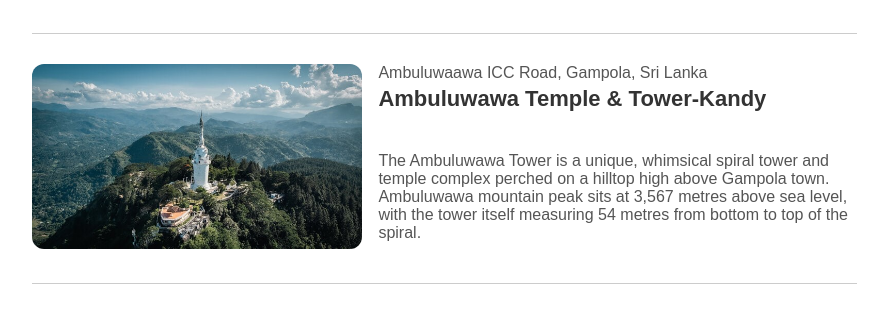
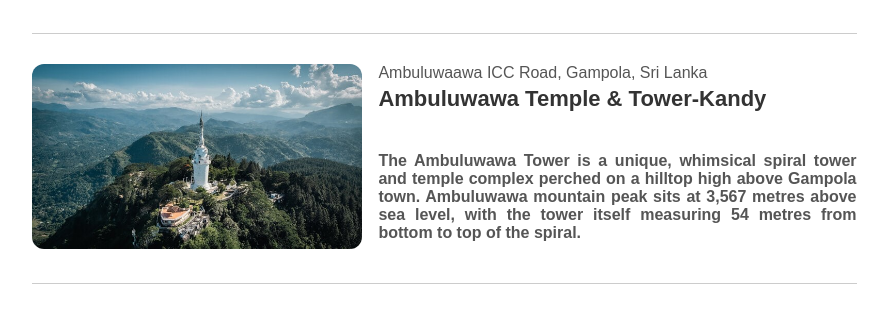
Before and after one commit to RandunGayantha/Thambapanni, a PHP site: page /Pages/listing2.html in a window 1280 px wide. Shown: the part 3247-3558 px from the top of the page, without its empty margins (19-907 px from the left). Run offline with PHP 8.4, Linux system fonts and the light colour scheme; some libraries are stand-ins or nearby versions.

Commit message:
Update style.css

```diff
--- a/Pages/style.css
+++ b/Pages/style.css
@@ -273,6 +273,11 @@ nav .fa-bars{
    text-decoration: none;
 }
 /*----------hoteles and places ---------------*/
+.discription
+{
+ text-align: justify;
+ font-weight: 600;
+}
 
 .house-details{
    padding: 0 12%;
```
